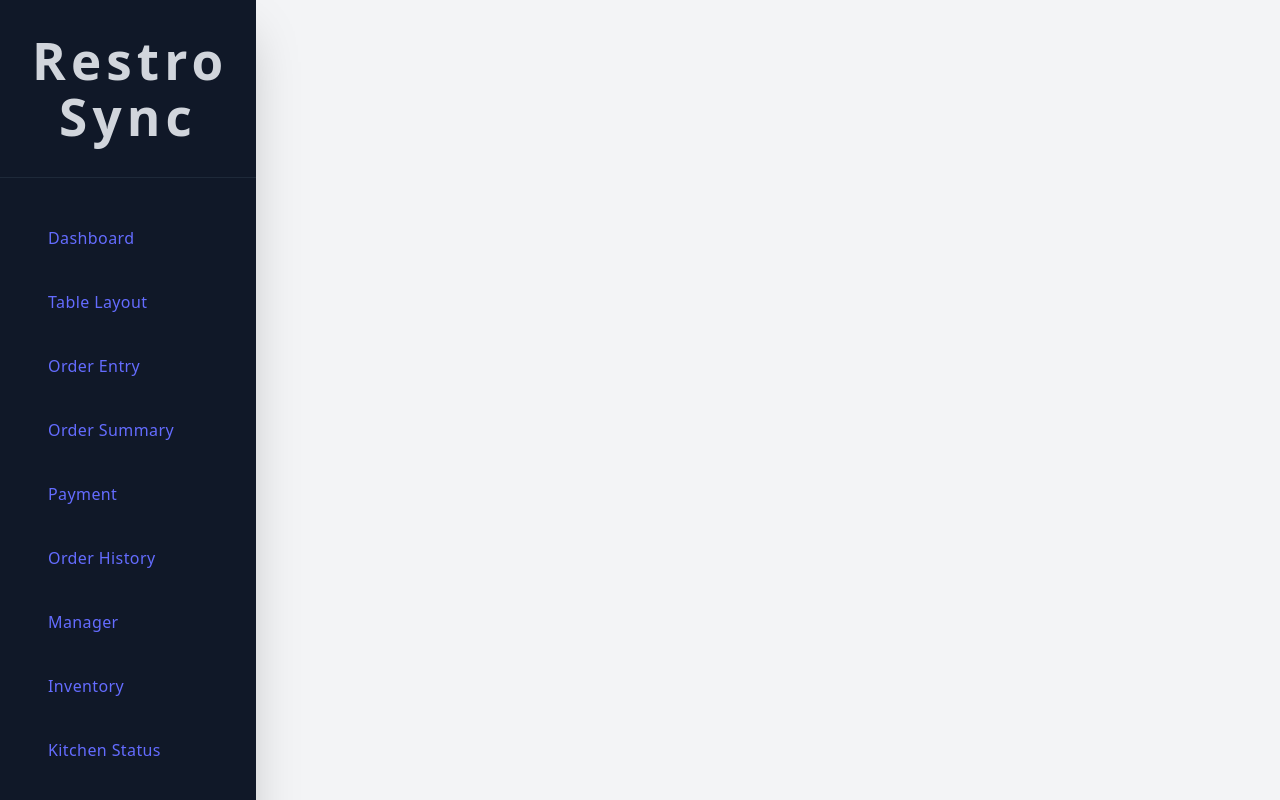
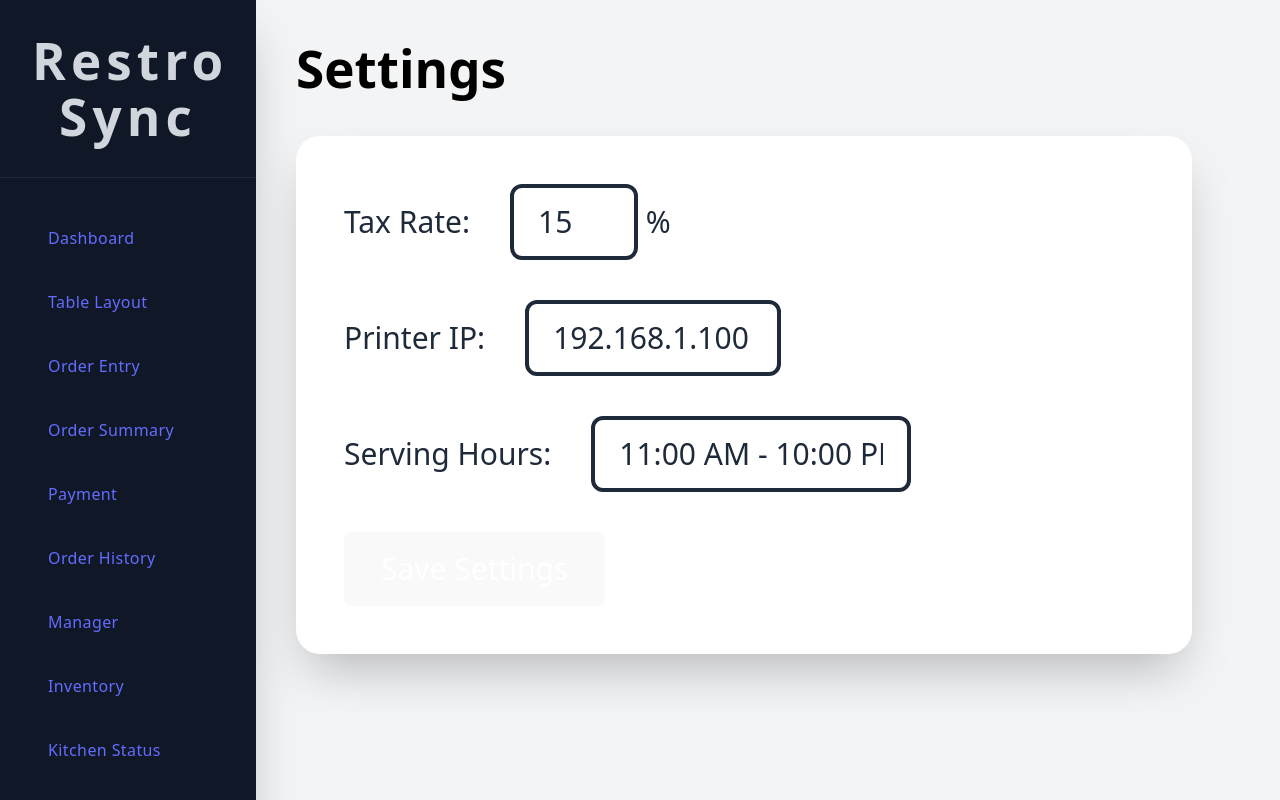
Before and after one commit to kalanijaya123/Restrosync_POS_Frontend, a React app in the folder pos-system/: page /settings in a window 1280 px wide. Built offline with nearby package versions, Linux system fonts and the light colour scheme; the HTML template or start-up script is replaced by a standard one.

Commit message:
created settings page

```diff
--- a/pos-system/src/App.tsx
+++ b/pos-system/src/App.tsx
@@ -10,7 +10,8 @@ import OrderHistory from './pages/OrderHistory'
 import ManagerDashboard from './pages/ManagerDashboard'
 import Inventory from './pages/Inventory'
 import KitchenStatus from './pages/KitchenStatus'
-//import Settings from './pages/Settings'
+import ThirdPartyOrders from './pages/ThirdPartyOrders'
+import Settings from './pages/Settings'
 import OrderSummary from './pages/OrderSummary'
 
 function App() {
@@ -30,7 +31,8 @@ function App() {
               {<Route path="/manager" element={<ManagerDashboard />} />}
               {<Route path="/inventory" element={<Inventory />} />}
               {<Route path="/status" element={<KitchenStatus />} />}
-              {/* <Route path="/settings" element={<Settings />} /> */}
+              {<Route path="/third-party" element={<ThirdPartyOrders />} />}
+              {<Route path="/settings" element={<Settings />} />}
             </Routes>
           </Layout>
         } />
--- /dev/null
+++ b/pos-system/src/pages/Settings.tsx
@@ -0,0 +1,31 @@
+import React from 'react'
+
+const Settings = () => {
+    return (
+        <div>
+            <h1 className="text-5xl font-bold mb-10 text-black">Settings</h1>
+            <div className="bg-white p-12 rounded-3xl shadow-2xl max-w-4xl">
+                {/* Ensure text inside white card is dark so it is readable against white background */}
+                <div className="space-y-10 text-3xl text-gray-800">
+                    <div>
+                        <label>Tax Rate:</label>
+                        <input type="number" defaultValue="15" className="ml-10 w-32 px-6 py-4 border-4 rounded-xl" /> %
+                    </div>
+                    <div>
+                        <label>Printer IP:</label>
+                        <input type="text" defaultValue="192.168.1.100" className="ml-10 w-64 px-6 py-4 border-4 rounded-xl" />
+                    </div>
+                    <div>
+                        <label>Serving Hours:</label>
+                        <input type="text" defaultValue="11:00 AM - 10:00 PM" className="ml-10 w-80 px-6 py-4 border-4 rounded-xl" />
+                    </div>
+                    <button className="bg-indigo-700 hover:bg-indigo-800 text-white px-20 py-8 rounded-2xl text-3xl font-bold">
+                        Save Settings
+                    </button>
+                </div>
+            </div>
+        </div>
+    )
+}
+
+export default Settings
--- /dev/null
+++ b/pos-system/src/pages/ThirdPartyOrders.tsx
@@ -0,0 +1,32 @@
+import React, { useState, useEffect } from 'react'
+
+const ThirdPartyOrders = () => {
+    const [orders, setOrders] = useState([])
+
+    useEffect(() => {
+        fetch('http://localhost:8080/api/thirdparty/orders')
+            .then(res => res.json())
+            .then(setOrders)
+    }, [])
+
+    return (
+        <div>
+            <h1 className="text-5xl font-bold mb-10 text-black">Third-Party Orders</h1>
+            <div className="space-y-8">
+                {orders.map((order: any) => (
+                    <div key={order.id} className="bg-white p-10 rounded-3xl shadow-2xl flex justify-between items-center">
+                        <div>
+                            <p className="text-4xl font-bold">Uber Eats #{order.id}</p>
+                            <p className="text-2xl text-gray-600">{order.customer}</p>
+                        </div>
+                        <button className="bg-green-600 hover:bg-green-700 text-white px-12 py-8 rounded-2xl text-3xl">
+                            Accept
+                        </button>
+                    </div>
+                ))}
+            </div>
+        </div>
+    )
+}
+
+export default ThirdPartyOrders
```
